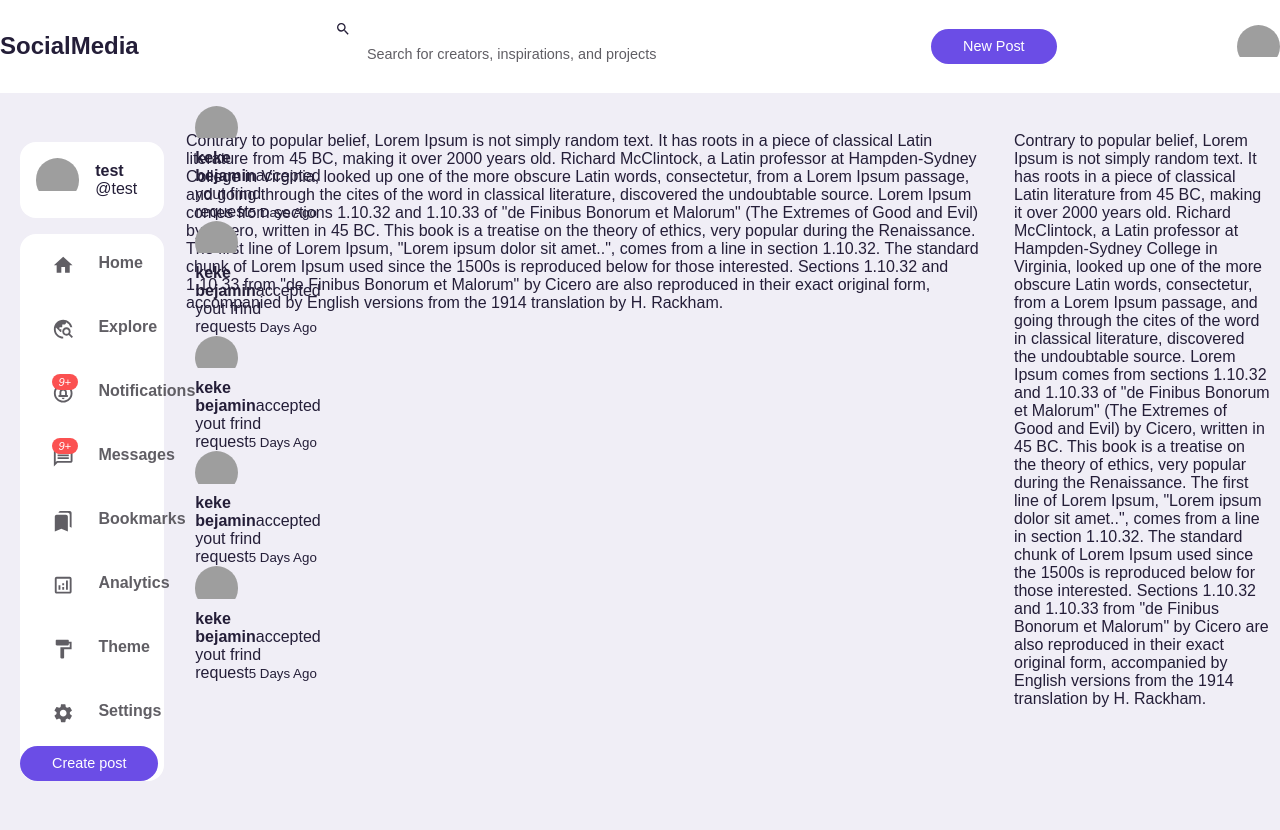
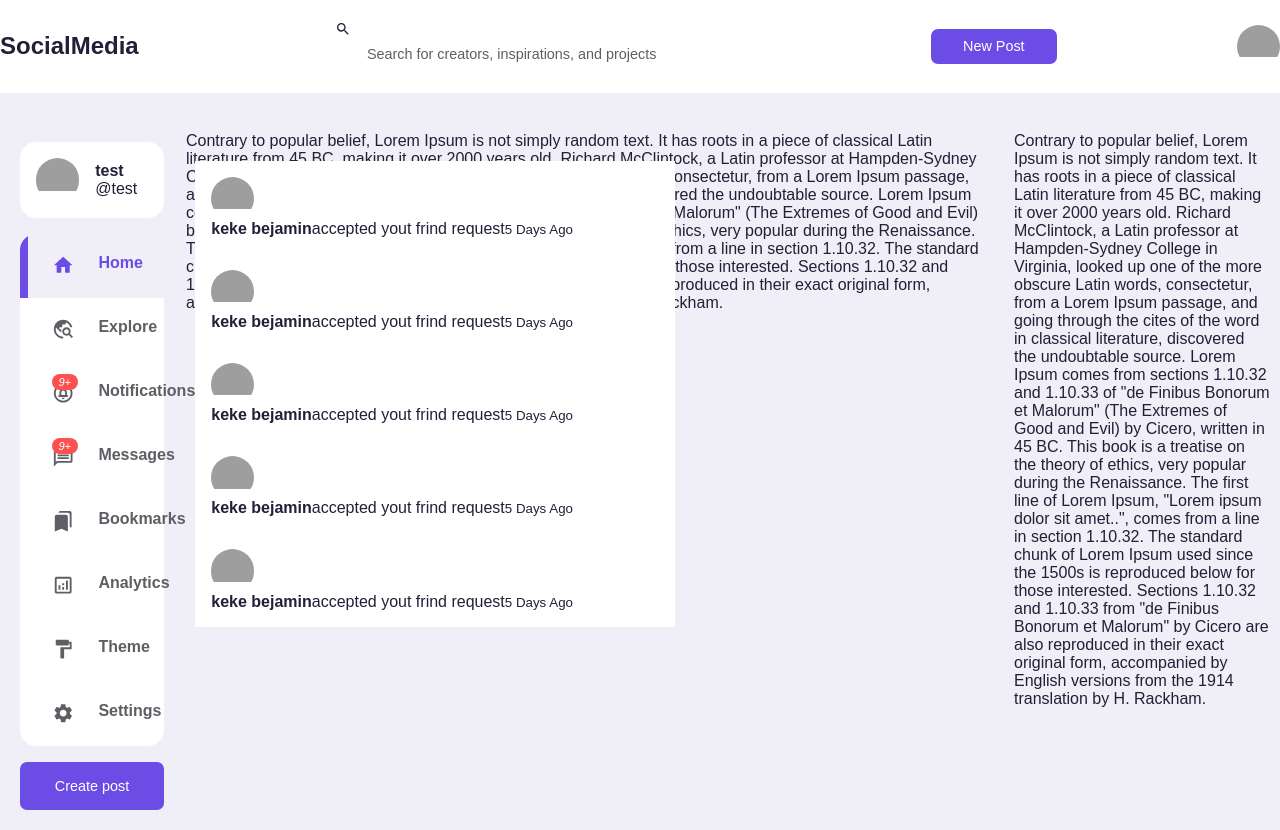
Before and after one commit to willcordeiro/SocialMediaWebApp, a React (Create React App) app: page / in a window 1280 px wide. Before the commit the page ends 801 px from the top, so only its background shows below. Built offline with nearby package versions, Linux system fonts and the light colour scheme; grey boxes are pictures that could not be loaded.

Commit message:
att sidebar

```diff
--- a/src/components/button/button.css/Button.css
+++ b/src/components/button/button.css/Button.css
@@ -2,7 +2,7 @@
   display: inline-block;
   padding: var(--btn-padding);
   font-weight: 500;
-  border-radius: var(--border-radius);
+  border-radius: 7px;
   cursor: pointer;
   transform: all 300ms ease;
   font-size: 0.9rem;
--- a/src/components/sidebarProfileMenu/SidebarProfileMenu.jsx
+++ b/src/components/sidebarProfileMenu/SidebarProfileMenu.jsx
@@ -39,7 +39,7 @@ function SidebarProfileMenu() {
                     <h3 className="siderbarItem">{item.text}</h3>
                   </i>
                   {item.notificationBar ? (
-                    <div>
+                    <div className="backgroundnotifications">
                       {Notification.map(
                         (Notificationitem, Notificationindex) => (
                           <div
@@ -66,9 +66,8 @@ function SidebarProfileMenu() {
                 </a>
               </div>
             ))}
-
-            <Button forButton="create-post">Create post</Button>
-          </div>{" "}
+          </div>
+          <Button forButton="create-post">Create post</Button>
         </div>
       </div>
     </>
--- a/src/components/sidebarProfileMenu/SidebarProfileMenu/SidebarProfileMenu.css
+++ b/src/components/sidebarProfileMenu/SidebarProfileMenu/SidebarProfileMenu.css
@@ -61,3 +61,52 @@ i {
   margin-left: 1.5rem;
   font-size: 1rem;
 }
+
+.left .sidebar .active {
+  background: var(--color-light);
+}
+
+.left .sidebar .active i,
+.left .sidebar .active h3 {
+  color: var(--color-primary);
+}
+
+.left .sidebar .active:before {
+  content: "";
+  display: block;
+  width: 0.5rem;
+  height: 100%;
+  position: absolute;
+  background: var(--color-primary);
+}
+
+.left .sidebar .menu-item:first-child.active {
+  border-top-left-radius: var(--card-border-radius);
+  overflow: hidden;
+}
+
+.left .sidebar .menu-item:last-child.active {
+  border-top-left-radius: var(--card-border-radius);
+  overflow: hidden;
+}
+
+.left .btn {
+  margin-top: 1rem;
+  width: 100%;
+  text-align: center;
+  padding: 1rem 0;
+}
+
+.backgroundnotifications {
+  background: var(--color-white);
+}
+
+.left .notifications-popup {
+  left: 110%;
+  top: 0;
+  width: 30rem;
+  border-radius: var(--card-border-radius);
+  padding: var(--card-padding);
+  box-shadow: 0 0 2rem hsl(var(--color-primary), 75%, 60% 25%);
+  z-index: 8;
+}
--- a/src/index.css
+++ b/src/index.css
@@ -9,7 +9,7 @@
   --color-dark: hsl(252, 30%, 17%);
   --color-black: hsl(252, 30%, 10%);
 
-  --border-radius: 2rem;
+  --card-border-radius: 2rem;
   --card-border-radius: 1rem;
   --btn-padding: 0.6rem 2rem;
   --search-padding: 0.6rem 1rem;
```
